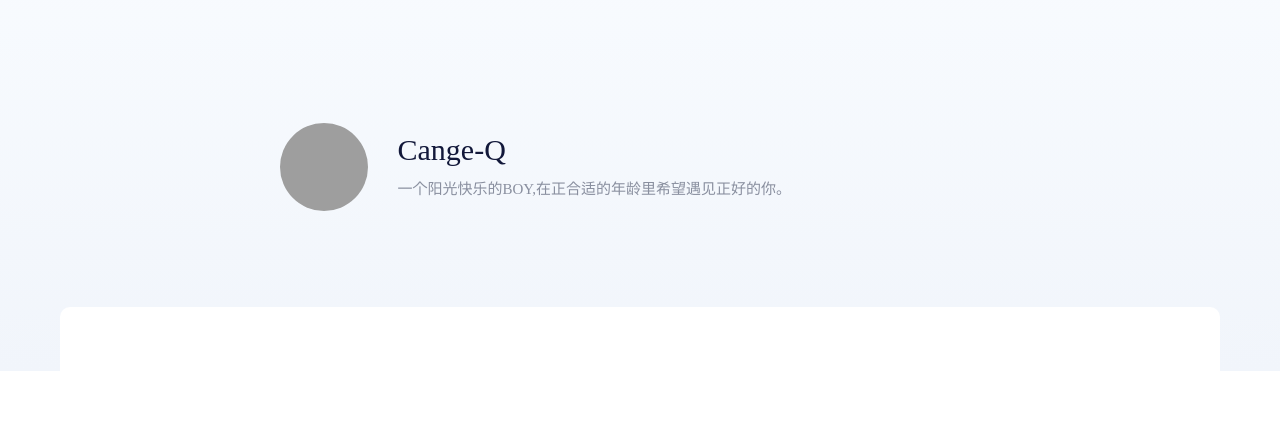
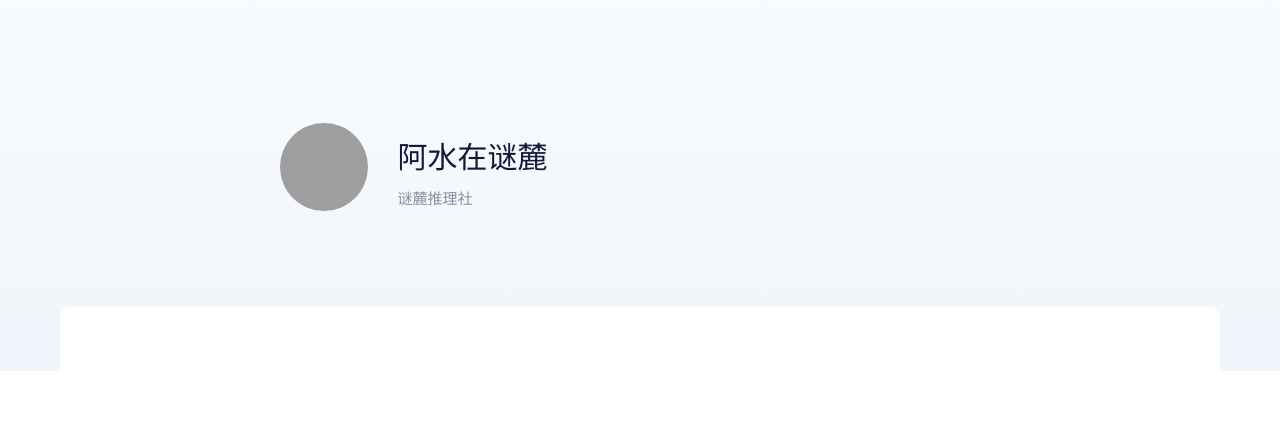
Before and after one commit to mononokeGit/mononokeGit.github.io, a plain HTML site: page about/index.html in a window 1280 px wide. Shown: the part 103-535 px from the top of the page. Drawn offline with Linux system fonts and the light colour scheme; grey boxes are pictures that could not be loaded.

Commit message:
Site updated: 2021-03-02 16:51:05

```diff
--- a/about/index.html
+++ b/about/index.html
@@ -239,8 +239,8 @@
 <div class="header-bg">
     <div class="bg-content">
         <img src="https://cdn.jsdelivr.net/gh/duogongneng/MyBlogImg/imgIMG_7327.jpeg" alt="Q">
-        <h1> Cange-Q
-            <span>一个阳光快乐的BOY,在正合适的年龄里希望遇见正好的你。</span>
+        <h1> 阿水在谜麓
+            <span>谜麓推理社</span>
         </h1>
     </div>
 </div>
```
